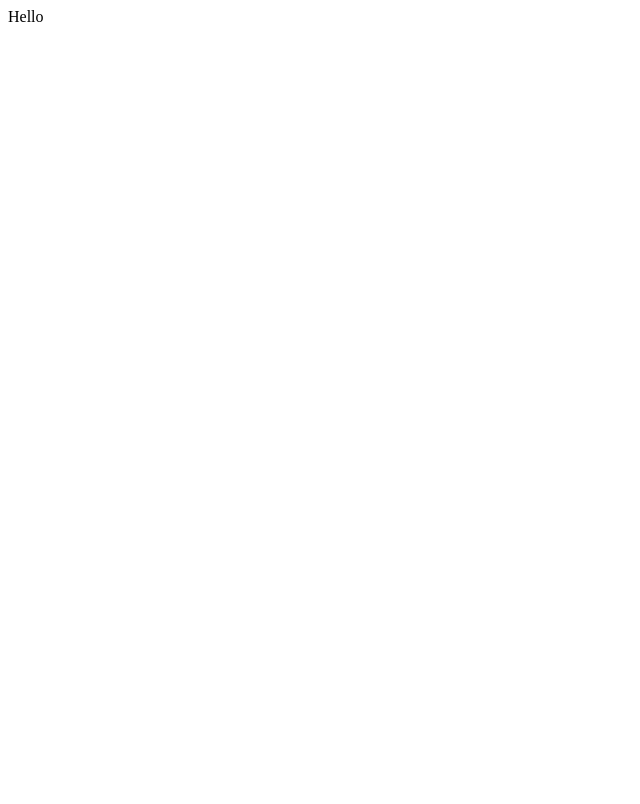
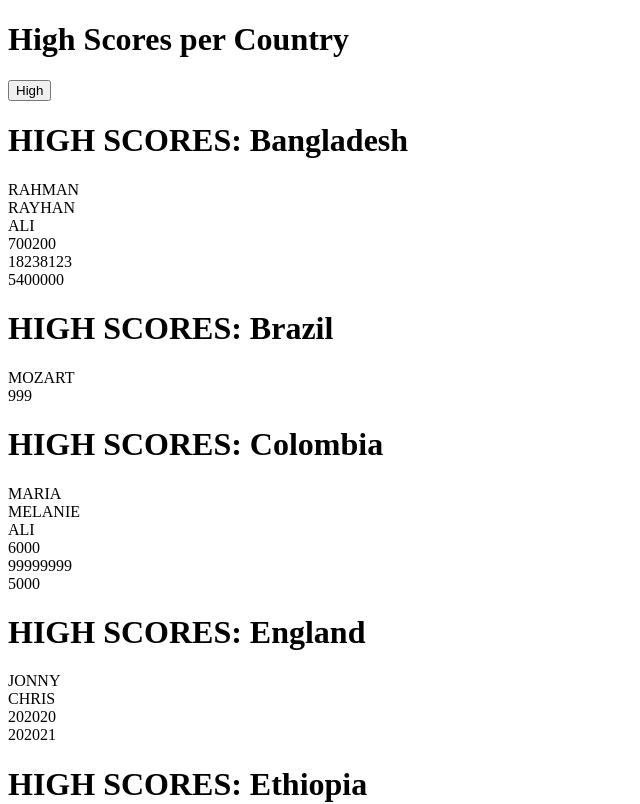
Before and after one commit to byohannes/high-scores-react, a React (Create React App) app: page / in a window 1280 px wide. Shown: the top 804 px of the page, without its empty margins (0-640 px from the left). Built offline with nearby package versions, Linux system fonts and the light colour scheme.

Commit message:
updated components and all functionalities with out css

```diff
--- a/src/App.js
+++ b/src/App.js
@@ -1,5 +1,28 @@
-import React from 'react';
+import React, {useState} from 'react';
+import Scoreboard from './components/ScoreBoard';
+import allCountryScores from './components/Scores';
+import './App.css';
+
 const App = () => {
-  return <div>Hello</div>;
+  const [scoreOrder, setScoreOrder] = useState ('High');
+
+  const handleButtonClick = () => {
+    scoreOrder === 'High' ? setScoreOrder ('Low') : setScoreOrder ('High');
+  };
+
+  return (
+    <div className="App">
+      <h1>High Scores per Country</h1>
+      <button name="button" className="button" onClick={handleButtonClick}>
+        {' '}{scoreOrder}
+      </button>
+      {allCountryScores
+        .sort ((a, b) => a.name.localeCompare (b.name))
+        .map ((element, index) => (
+          <Scoreboard key={index} name={element.name} scores={element.scores} />
+        ))}
+    </div>
+  );
 };
+
 export default App;
--- /dev/null
+++ b/src/components/PlayerName.js
@@ -0,0 +1,13 @@
+import React from 'react';
+
+const PlayerName = props => {
+  return (
+    <div>
+      <span className="scorer-name-span">
+        {props.element.n.toUpperCase ()}
+      </span>
+    </div>
+  );
+};
+
+export default PlayerName;
--- /dev/null
+++ b/src/components/PlayerScore.js
@@ -0,0 +1,13 @@
+import React from 'react';
+
+const PlayerScore = props => {
+  return (
+    <div>
+      <span className="scorer-score-span">
+        {props.element.s}
+      </span>
+    </div>
+  );
+};
+
+export default PlayerScore;
--- /dev/null
+++ b/src/components/ScoreBoard.js
@@ -0,0 +1,27 @@
+import React from 'react';
+import PlayerScore from './PlayerScore';
+import PlayerName from './PlayerName';
+
+const Scoreboard = props => {
+  return (
+    <div className="score-board">
+      <div>
+        <h1>HIGH SCORES: {props.name}</h1>
+      </div>
+      <div className="scorer-names-scores">
+        <div className="score-list-name">
+          {props.scores.map ((element, index) => (
+            <PlayerName key={index} element={element} />
+          ))}
+        </div>
+        <div className="score-list-score">
+          {props.scores.map ((element, index) => (
+            <PlayerScore key={index} element={element} />
+          ))}
+        </div>
+      </div>
+    </div>
+  );
+};
+
+export default Scoreboard;
--- /dev/null
+++ b/src/components/Scores.js
@@ -0,0 +1,62 @@
+let allCountryScores = [
+  {
+    name: 'Ethiopia',
+    scores: [
+      {n: 'Sub', s: 9990},
+      {n: 'lucy', s: '4134234'},
+      {n: 'DWH', s: 9999},
+      {n: 'Hanif', s: 999999999},
+    ],
+  },
+  {
+    name: 'Scotland',
+    scores: [
+      {n: 'groundkeeper willie', s: 4000},
+      {n: 'Neill', s: 999999},
+      {n: 'braveheart', s: -200},
+    ],
+  },
+  {
+    name: 'England',
+    scores: [{n: 'Jonny', s: 202020}, {n: 'Chris', s: 202021}],
+  },
+  {
+    name: 'Brazil',
+    scores: [{n: 'Mozart', s: 999}],
+  },
+  {
+    name: 'Colombia',
+    scores: [
+      {n: 'Maria', s: 6000},
+      {n: 'Melanie', s: '99999999'},
+      {n: 'Ali', s: 5000},
+    ],
+  },
+  {
+    name: 'Turkey',
+    scores: [
+      {n: 'selim', s: 900},
+      {n: 'mahmut', s: 1000},
+      {n: 'morat', s: 999},
+    ],
+  },
+  {
+    name: 'Iran',
+    scores: [
+      {n: 'arosha', s: 5550},
+      {n: 'zahra', s: 3000},
+      {n: 'nader', s: 2000},
+      {n: 'Bani', s: 1999},
+    ],
+  },
+  {
+    name: 'Bangladesh',
+    scores: [
+      {n: 'rahman', s: 700200},
+      {n: 'rayhan', s: 18238123},
+      {n: 'ali', s: 5400000},
+    ],
+  },
+];
+
+export default allCountryScores;
```
Also changed, not shown: public/robots.txt (deleted).
